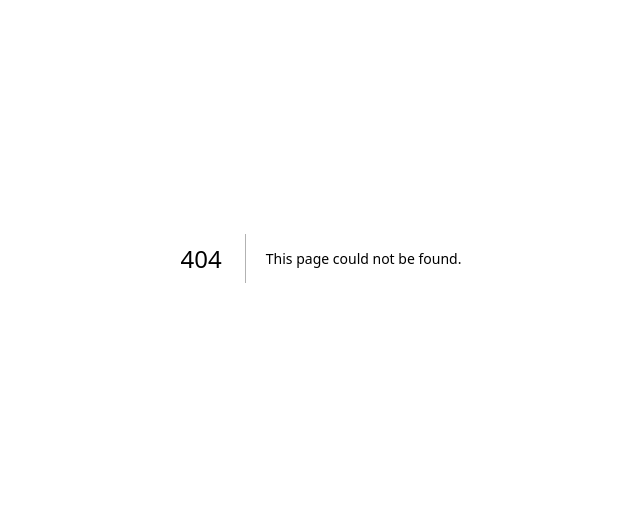
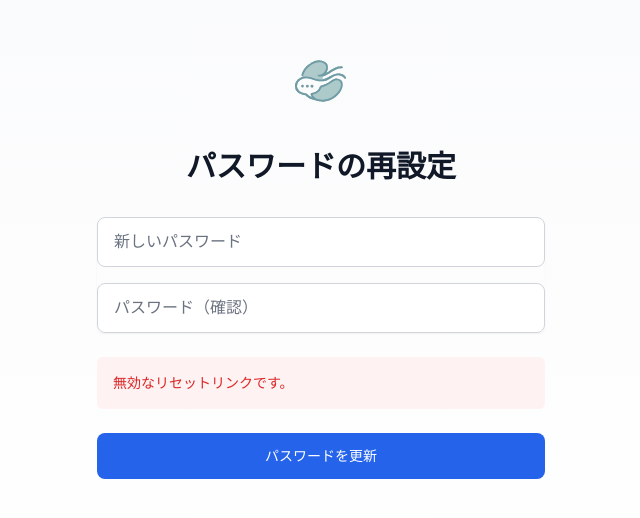
Before and after one commit to kenshgy/Manimani, a Next.js app: page /reset-password in a window 1280 px wide. Before the commit this address had no page. Shown: the part 142-660 px from the top of the page, without its empty margins (319-959 px from the left). Built offline with nearby package versions, Linux system fonts and the light colour scheme; no server answers.

Commit message:
ログインページにSupabaseを使用した認証機能を実装し、パスワードリセット機能を追加。UIを改善し、エラーメッセージや成功メッセージを表示するように変更。

```diff
--- a/src/app/login/page.tsx
+++ b/src/app/login/page.tsx
@@ -2,90 +2,125 @@
 
 import { useState } from 'react';
 import { useRouter } from 'next/navigation';
-import { loginWithEmailAndPassword } from '@/lib/auth';
+import { supabase } from '@/lib/supabase';
+import Image from 'next/image';
 
 export default function Login() {
+  const router = useRouter();
   const [email, setEmail] = useState('');
   const [password, setPassword] = useState('');
   const [showPassword, setShowPassword] = useState(false);
   const [error, setError] = useState<string | null>(null);
   const [loading, setLoading] = useState(false);
-  const router = useRouter();
+  const [showResetModal, setShowResetModal] = useState(false);
+  const [resetEmail, setResetEmail] = useState('');
+  const [resetLoading, setResetLoading] = useState(false);
+  const [resetError, setResetError] = useState<string | null>(null);
+  const [resetSuccess, setResetSuccess] = useState(false);
 
   const handleSubmit = async (e: React.FormEvent) => {
     e.preventDefault();
     setError(null);
     setLoading(true);
 
-    const result = await loginWithEmailAndPassword({ email, password });
+    try {
+      const { error } = await supabase.auth.signInWithPassword({
+        email,
+        password,
+      });
 
-    if (result.success) {
-      if (result.needsProfile) {
-        router.push('/profile/create');
-      } else {
+      if (error) throw error;
+
       router.push('/home');
+    } catch (error) {
+      console.error('ログインエラー:', error);
+      setError('メールアドレスまたはパスワードが正しくありません。');
+    } finally {
+      setLoading(false);
     }
-    } else {
-      setError(result.error || 'ログインに失敗しました');
+  };
+
+  const handleResetPassword = async (e: React.FormEvent) => {
+    e.preventDefault();
+    setResetError(null);
+    setResetLoading(true);
+
+    try {
+      const { error } = await supabase.auth.resetPasswordForEmail(resetEmail, {
+        redirectTo: `${window.location.origin}/reset-password`,
+      });
+
+      if (error) throw error;
+
+      setResetSuccess(true);
+      setTimeout(() => {
+        setShowResetModal(false);
+        setResetEmail('');
+        setResetSuccess(false);
+      }, 3000);
+    } catch (error) {
+      console.error('パスワードリセットエラー:', error);
+      setResetError('パスワードリセットメールの送信に失敗しました。');
+    } finally {
+      setResetLoading(false);
     }
-
-    setLoading(false);
   };
 
   return (
-    <div className="min-h-screen bg-gradient-to-b from-gray-50 to-white dark:from-gray-900 dark:to-gray-800">
-      <div className="container mx-auto px-4 py-16">
-        <div className="max-w-md mx-auto">
-          <div className="text-center mb-8">
-            <h1 className="text-3xl font-bold text-gray-900 dark:text-white mb-2">
+    <div className="min-h-screen bg-gradient-to-b from-gray-50 to-white dark:from-gray-900 dark:to-gray-800 flex items-center justify-center py-12 px-4 sm:px-6 lg:px-8">
+      <div className="max-w-md w-full space-y-8">
+        <div className="text-center">
+          <div className="relative w-24 h-24 mx-auto mb-4">
+            <Image
+              src="/logo.svg"
+              alt="Logo"
+              fill
+              sizes="96px"
+              className="object-contain"
+              priority
+            />
+          </div>
+          <h2 className="text-3xl font-bold text-gray-900 dark:text-white">
             ログイン
-            </h1>
-            <p className="text-gray-600 dark:text-gray-300">
-              アカウントにログインしてください
-            </p>
+          </h2>
         </div>
 
-          <div className="bg-white dark:bg-gray-800 p-8 rounded-lg shadow-lg">
-            <form className="space-y-6" onSubmit={handleSubmit}>
-              {error && (
-                <div className="rounded-md bg-red-50 p-4">
-                  <div className="text-sm text-red-700">{error}</div>
-                </div>
-              )}
+        <form className="mt-8 space-y-6" onSubmit={handleSubmit}>
+          <div className="rounded-md shadow-sm space-y-4">
             <div>
-                <label htmlFor="email" className="block text-sm font-medium text-gray-700 dark:text-gray-300 mb-1">
+              <label htmlFor="email" className="sr-only">
                 メールアドレス
               </label>
               <input
+                id="email"
+                name="email"
                 type="email"
-                  id="email"
-                  className="w-full px-4 py-2 border border-gray-300 dark:border-gray-600 rounded-lg focus:ring-2 focus:ring-blue-500 dark:bg-gray-700 dark:text-white"
-                  placeholder="example@example.com"
+                required
                 value={email}
                 onChange={(e) => setEmail(e.target.value)}
-                  disabled={loading}
+                className="appearance-none rounded-lg relative block w-full px-4 py-3 border border-gray-300 dark:border-gray-600 placeholder-gray-500 dark:placeholder-gray-400 text-gray-900 dark:text-white focus:outline-none focus:ring-2 focus:ring-blue-500 focus:border-blue-500 dark:bg-gray-700"
+                placeholder="メールアドレス"
               />
             </div>
-
             <div>
-                <label htmlFor="password" className="block text-sm font-medium text-gray-700 dark:text-gray-300 mb-1">
+              <label htmlFor="password" className="sr-only">
                 パスワード
               </label>
               <div className="relative">
                 <input
+                  id="password"
+                  name="password"
                   type={showPassword ? "text" : "password"}
-                    id="password"
-                    className="w-full px-4 py-2 border border-gray-300 dark:border-gray-600 rounded-lg focus:ring-2 focus:ring-blue-500 dark:bg-gray-700 dark:text-white"
-                    placeholder="••••••••"
+                  required
                   value={password}
                   onChange={(e) => setPassword(e.target.value)}
-                    disabled={loading}
+                  className="appearance-none rounded-lg relative block w-full px-4 py-3 border border-gray-300 dark:border-gray-600 placeholder-gray-500 dark:placeholder-gray-400 text-gray-900 dark:text-white focus:outline-none focus:ring-2 focus:ring-blue-500 focus:border-blue-500 dark:bg-gray-700"
+                  placeholder="パスワード"
                 />
                 <button
                   type="button"
                   onClick={() => setShowPassword(!showPassword)}
-                    className="absolute inset-y-0 right-0 pr-3 flex items-center text-gray-600 dark:text-gray-400 hover:text-gray-800 dark:hover:text-gray-200"
-                    aria-label={showPassword ? "パスワードを隠す" : "パスワードを表示"}
+                  className="absolute inset-y-0 right-0 pr-3 flex items-center text-gray-400 hover:text-gray-500 dark:hover:text-gray-300"
                 >
                   {showPassword ? (
                     <svg xmlns="http://www.w3.org/2000/svg" fill="none" viewBox="0 0 24 24" strokeWidth={1.5} stroke="currentColor" className="w-5 h-5">
@@ -100,43 +135,100 @@ export default function Login() {
                 </button>
               </div>
             </div>
-
-              <div className="flex items-center justify-between">
-                <div className="flex items-center">
-                  <input
-                    id="remember"
-                    type="checkbox"
-                    className="h-4 w-4 text-blue-600 focus:ring-blue-500 border-gray-300 rounded"
-                  />
-                  <label htmlFor="remember" className="ml-2 block text-sm text-gray-700 dark:text-gray-300">
-                    ログイン状態を保持
-                  </label>
-                </div>
-                <a href="#" className="text-sm text-blue-600 hover:text-blue-500 dark:text-blue-400">
-                  パスワードをお忘れですか？
-                </a>
           </div>
 
+          {error && (
+            <div className="rounded-md bg-red-50 dark:bg-red-900/50 p-4">
+              <div className="text-sm text-red-600 dark:text-red-400">{error}</div>
+            </div>
+          )}
+
+          <div>
             <button
               type="submit"
-                className="w-full bg-blue-600 hover:bg-blue-700 text-white font-semibold py-3 px-4 rounded-lg transition duration-200"
               disabled={loading}
+              className="group relative w-full flex justify-center py-3 px-4 border border-transparent text-sm font-medium rounded-lg text-white bg-blue-600 hover:bg-blue-700 focus:outline-none focus:ring-2 focus:ring-offset-2 focus:ring-blue-500 disabled:opacity-50 disabled:cursor-not-allowed"
             >
               {loading ? 'ログイン中...' : 'ログイン'}
             </button>
+          </div>
+
+          <div className="text-center">
+            <button
+              type="button"
+              onClick={() => setShowResetModal(true)}
+              className="text-sm text-blue-600 hover:text-blue-500 dark:text-blue-400 dark:hover:text-blue-300"
+            >
+              パスワードをお忘れですか？
+            </button>
+          </div>
         </form>
+      </div>
 
-            <div className="mt-6 text-center">
-              <p className="text-sm text-gray-600 dark:text-gray-300">
-                アカウントをお持ちでない方は
-                <a href="/signup" className="text-blue-600 hover:text-blue-500 dark:text-blue-400 ml-1">
-                  新規登録
-                </a>
-              </p>
+      {/* パスワードリセットモーダル */}
+      {showResetModal && (
+        <div className="fixed inset-0 bg-black bg-opacity-50 flex items-center justify-center p-4">
+          <div className="bg-white dark:bg-gray-800 rounded-lg p-6 max-w-md w-full">
+            <h3 className="text-lg font-medium text-gray-900 dark:text-white mb-4">
+              パスワードリセット
+            </h3>
+            <form onSubmit={handleResetPassword}>
+              <div className="mb-4">
+                <label htmlFor="reset-email" className="sr-only">
+                  メールアドレス
+                </label>
+                <input
+                  id="reset-email"
+                  type="email"
+                  required
+                  value={resetEmail}
+                  onChange={(e) => setResetEmail(e.target.value)}
+                  className="appearance-none rounded-lg relative block w-full px-4 py-3 border border-gray-300 dark:border-gray-600 placeholder-gray-500 dark:placeholder-gray-400 text-gray-900 dark:text-white focus:outline-none focus:ring-2 focus:ring-blue-500 focus:border-blue-500 dark:bg-gray-700"
+                  placeholder="メールアドレス"
+                />
+              </div>
+
+              {resetError && (
+                <div className="mb-4 rounded-md bg-red-50 dark:bg-red-900/50 p-4">
+                  <div className="text-sm text-red-600 dark:text-red-400">
+                    {resetError}
                   </div>
                 </div>
+              )}
+
+              {resetSuccess && (
+                <div className="mb-4 rounded-md bg-green-50 dark:bg-green-900/50 p-4">
+                  <div className="text-sm text-green-600 dark:text-green-400">
+                    パスワードリセット用のメールを送信しました。
                   </div>
                 </div>
+              )}
+
+              <div className="flex justify-end space-x-3">
+                <button
+                  type="button"
+                  onClick={() => {
+                    setShowResetModal(false);
+                    setResetEmail('');
+                    setResetError(null);
+                    setResetSuccess(false);
+                  }}
+                  className="px-4 py-2 text-sm font-medium text-gray-700 dark:text-gray-300 hover:text-gray-500 dark:hover:text-gray-200"
+                >
+                  キャンセル
+                </button>
+                <button
+                  type="submit"
+                  disabled={resetLoading || resetSuccess}
+                  className="px-4 py-2 text-sm font-medium text-white bg-blue-600 rounded-lg hover:bg-blue-700 focus:outline-none focus:ring-2 focus:ring-offset-2 focus:ring-blue-500 disabled:opacity-50 disabled:cursor-not-allowed"
+                >
+                  {resetLoading ? '送信中...' : '送信'}
+                </button>
+              </div>
+            </form>
+          </div>
+        </div>
+      )}
     </div>
   );
 }
--- /dev/null
+++ b/src/app/reset-password/page.tsx
@@ -0,0 +1,135 @@
+'use client';
+
+import { useState, useEffect } from 'react';
+import { useRouter } from 'next/navigation';
+import { supabase } from '@/lib/supabase';
+import Image from 'next/image';
+
+export default function ResetPassword() {
+  const router = useRouter();
+  const [password, setPassword] = useState('');
+  const [confirmPassword, setConfirmPassword] = useState('');
+  const [error, setError] = useState<string | null>(null);
+  const [loading, setLoading] = useState(false);
+  const [success, setSuccess] = useState(false);
+
+  useEffect(() => {
+    // ハッシュフラグメントからアクセストークンを取得
+    const hash = window.location.hash;
+    if (!hash) {
+      setError('無効なリセットリンクです。');
+      return;
+    }
+  }, []);
+
+  const handleSubmit = async (e: React.FormEvent) => {
+    e.preventDefault();
+    setError(null);
+    setLoading(true);
+
+    if (password !== confirmPassword) {
+      setError('パスワードが一致しません。');
+      setLoading(false);
+      return;
+    }
+
+    try {
+      const { error } = await supabase.auth.updateUser({
+        password: password
+      });
+
+      if (error) throw error;
+
+      setSuccess(true);
+      setTimeout(() => {
+        router.push('/login');
+      }, 3000);
+    } catch (error) {
+      console.error('パスワード更新エラー:', error);
+      setError('パスワードの更新に失敗しました。');
+    } finally {
+      setLoading(false);
+    }
+  };
+
+  return (
+    <div className="min-h-screen bg-gradient-to-b from-gray-50 to-white dark:from-gray-900 dark:to-gray-800 flex items-center justify-center py-12 px-4 sm:px-6 lg:px-8">
+      <div className="max-w-md w-full space-y-8">
+        <div className="text-center">
+          <div className="relative w-24 h-24 mx-auto mb-4">
+            <Image
+              src="/logo.svg"
+              alt="Logo"
+              fill
+              sizes="96px"
+              className="object-contain"
+              priority
+            />
+          </div>
+          <h2 className="text-3xl font-bold text-gray-900 dark:text-white">
+            パスワードの再設定
+          </h2>
+        </div>
+
+        <form className="mt-8 space-y-6" onSubmit={handleSubmit}>
+          <div className="rounded-md shadow-sm space-y-4">
+            <div>
+              <label htmlFor="password" className="sr-only">
+                新しいパスワード
+              </label>
+              <input
+                id="password"
+                name="password"
+                type="password"
+                required
+                value={password}
+                onChange={(e) => setPassword(e.target.value)}
+                className="appearance-none rounded-lg relative block w-full px-4 py-3 border border-gray-300 dark:border-gray-600 placeholder-gray-500 dark:placeholder-gray-400 text-gray-900 dark:text-white focus:outline-none focus:ring-2 focus:ring-blue-500 focus:border-blue-500 dark:bg-gray-700"
+                placeholder="新しいパスワード"
+              />
+            </div>
+            <div>
+              <label htmlFor="confirm-password" className="sr-only">
+                パスワード（確認）
+              </label>
+              <input
+                id="confirm-password"
+                name="confirm-password"
+                type="password"
+                required
+                value={confirmPassword}
+                onChange={(e) => setConfirmPassword(e.target.value)}
+                className="appearance-none rounded-lg relative block w-full px-4 py-3 border border-gray-300 dark:border-gray-600 placeholder-gray-500 dark:placeholder-gray-400 text-gray-900 dark:text-white focus:outline-none focus:ring-2 focus:ring-blue-500 focus:border-blue-500 dark:bg-gray-700"
+                placeholder="パスワード（確認）"
+              />
+            </div>
+          </div>
+
+          {error && (
+            <div className="rounded-md bg-red-50 dark:bg-red-900/50 p-4">
+              <div className="text-sm text-red-600 dark:text-red-400">{error}</div>
+            </div>
+          )}
+
+          {success && (
+            <div className="rounded-md bg-green-50 dark:bg-green-900/50 p-4">
+              <div className="text-sm text-green-600 dark:text-green-400">
+                パスワードを更新しました。3秒後にログインページにリダイレクトします。
+              </div>
+            </div>
+          )}
+
+          <div>
+            <button
+              type="submit"
+              disabled={loading || success}
+              className="group relative w-full flex justify-center py-3 px-4 border border-transparent text-sm font-medium rounded-lg text-white bg-blue-600 hover:bg-blue-700 focus:outline-none focus:ring-2 focus:ring-offset-2 focus:ring-blue-500 disabled:opacity-50 disabled:cursor-not-allowed"
+            >
+              {loading ? '更新中...' : 'パスワードを更新'}
+            </button>
+          </div>
+        </form>
+      </div>
+    </div>
+  );
+}
```
Lines whose indentation alone changed are shown as unchanged.
